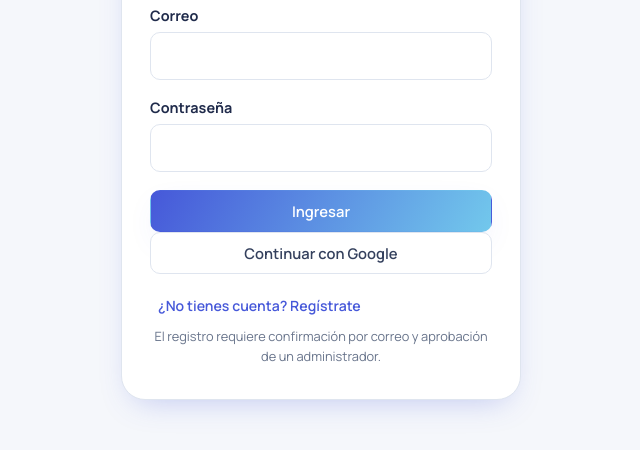
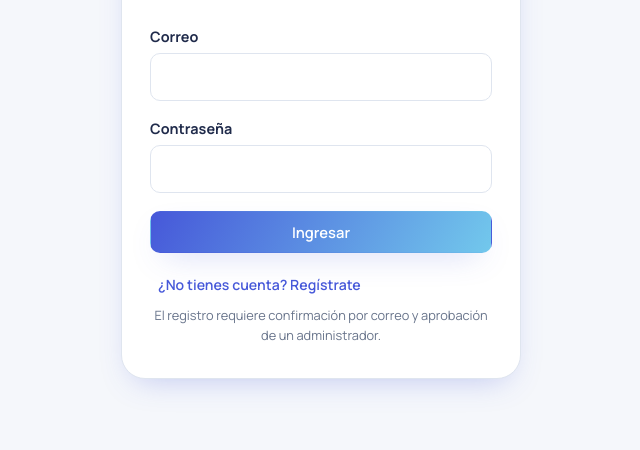
Before and after one commit to LaPampara12-goat/edubridge-, a plain HTML site: page EduBridge/login.html in a window 1280 px wide. Shown: the part 304-754 px from the top of the page, without its empty margins (319-959 px from the left). Drawn offline with nearby package versions, Linux system fonts and the light colour scheme.

Commit message:
Remove Google login button from login page

```diff
--- a/EduBridge/login.html
+++ b/EduBridge/login.html
@@ -5,7 +5,6 @@
 <div class="field"><label for="email">Correo</label><input id="email" type="email" autocomplete="email" required></div>
 <div class="field"><label for="password">Contraseña</label><input id="password" type="password" minlength="6" autocomplete="current-password" required></div>
 <button id="submit-auth" class="btn primary full" type="submit">Ingresar</button></form>
-<button id="google-login" class="btn outline full" type="button">Continuar con Google</button>
 <button id="toggle-auth" class="text-button full" type="button">¿No tienes cuenta? Regístrate</button>
 <p class="small muted center">El registro requiere confirmación por correo y aprobación de un administrador.</p></main>
 <script src="https://cdn.jsdelivr.net/npm/@supabase/supabase-js@2"></script><script src="config.js"></script><script src="js/app.js"></script><script src="js/login.js"></script></body></html>
```
